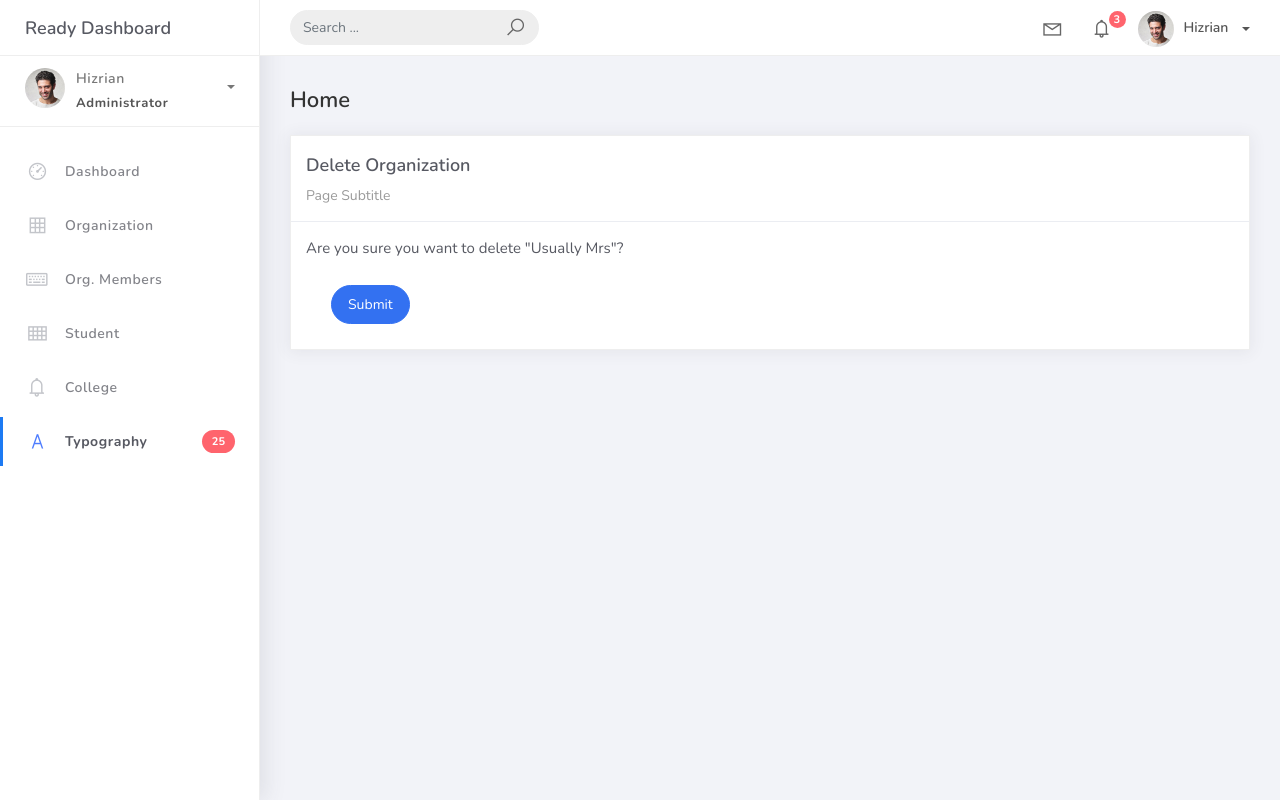
After one commit to Kenjicci/PSUSphere, a Django app: page /organization_list/3/delete in a window 1280 px wide. The commit adds this page. Run offline with Django 4.2, Linux system fonts and the light colour scheme; data comes from the database, SQL or seed files in the repository; both versions use the stored data as it was after the commit; some libraries are stand-ins or nearby versions.

Commit message:
fixed the organization view

```diff
--- a/projectsite/projectsite/urls.py
+++ b/projectsite/projectsite/urls.py
@@ -16,7 +16,7 @@ Including another URLconf
 """
 from django.contrib import admin
 from django.urls import path
-from studentorg.views import HomePageView, OrganizationList, OrganizationCreateView, OrganizationUpdateView
+from studentorg.views import HomePageView, OrganizationList, OrganizationCreateView, OrganizationUpdateView, OrganizationDeleteView
 from studentorg import views
 
 urlpatterns = [
@@ -24,5 +24,6 @@ urlpatterns = [
     path('', views.HomePageView.as_view(), name='home'),
     path('organization_list', OrganizationList.as_view(), name='organization-list'),
     path('organization_list/add', OrganizationCreateView.as_view(), name='organization-add'),
-    path('organization_list/<pk>/', OrganizationUpdateView.as_view(), name='organization-update'),
+    path('organization_list/<pk>',OrganizationUpdateView.as_view(), name='organization-update'),
+    path('organization_list/<pk>/delete', OrganizationDeleteView.as_view(), name='organization-delete'),
 ]
--- a/projectsite/studentorg/views.py
+++ b/projectsite/studentorg/views.py
@@ -1,6 +1,6 @@
 from django.shortcuts import render
 from django.views.generic import ListView
-from django.views.generic.edit import CreateView, UpdateView
+from django.views.generic.edit import CreateView, UpdateView, DeleteView
 from studentorg.models import Organization
 from studentorg.forms import OrganizationForm
 from django.urls import reverse_lazy
@@ -28,3 +28,9 @@ class OrganizationUpdateView(UpdateView):
      form_class = OrganizationForm
      template_name = 'org_edit.html'
      success_url = reverse_lazy('organization-list')
+
+class OrganizationDeleteView(DeleteView):
+     model = Organization
+     # form_class = OrganizationForm
+     template_name = 'org_del.html'
+     success_url = reverse_lazy('organization-list')
--- /dev/null
+++ b/projectsite/templates/org_del.html
@@ -0,0 +1,32 @@
+{% extends 'base.html' %}
+{% load static %}
+{% block content %}
+<div class="content">
+    <div class="container-fluid">
+        <h4 class="page-title">Home</h4>
+        <div class="row">
+            <div class="col-md-12">
+                <div class="card">
+                    <div class="card-header">
+                        <div class="card-title">Delete Organization</div>
+                        <div class="card-category">Page Subtitle</div>
+                    </div>
+
+                    <div class="card-body">
+                        <form action="" method="post" novalidate>
+                            <p>Are you sure you want to delete "{{ object }}"?</p>
+                            {% csrf_token %}
+                            {% include 'includes/form.html' %}
+                            <div class="form-group">
+                                <div class="col-md-12 col-sm-3">
+                                    <button type="submit" class="btn btn-primary btn-rounded">Submit</button>
+                                </div>
+                            </div>
+                        </form>
+                    </div>
+                </div>
+            </div>
+        </div>
+    </div>
+</div>
+{% endblock %}
--- a/projectsite/templates/org_list.html
+++ b/projectsite/templates/org_list.html
@@ -38,7 +38,6 @@
                    <th scope="col">College</th>
                    <th scope="col">Description</th>
                    <th scope="col">Actions</th>
-
                  </tr>
                </thead>
                <tbody>
@@ -47,7 +46,10 @@
                    <td>{{ object.name }}</td>
                    <td>{{ object.college }}</td>
                    <td>{{ object.description }}</td>
-                   <td><a href="organization_list/{{ object.id }}/edit">Edit</a></td>
+                   <td>
+                    <a href="organization_list/{{ object.id }}">Edit</a>
+                    <a href="organization_list/{{ object.id }}/delete" class="text-danger">Delete</a>
+                  </td>
                  </tr>
                  {% empty %}
                  <tr>
```
Also changed, not shown: projectsite/db.sqlite3.
